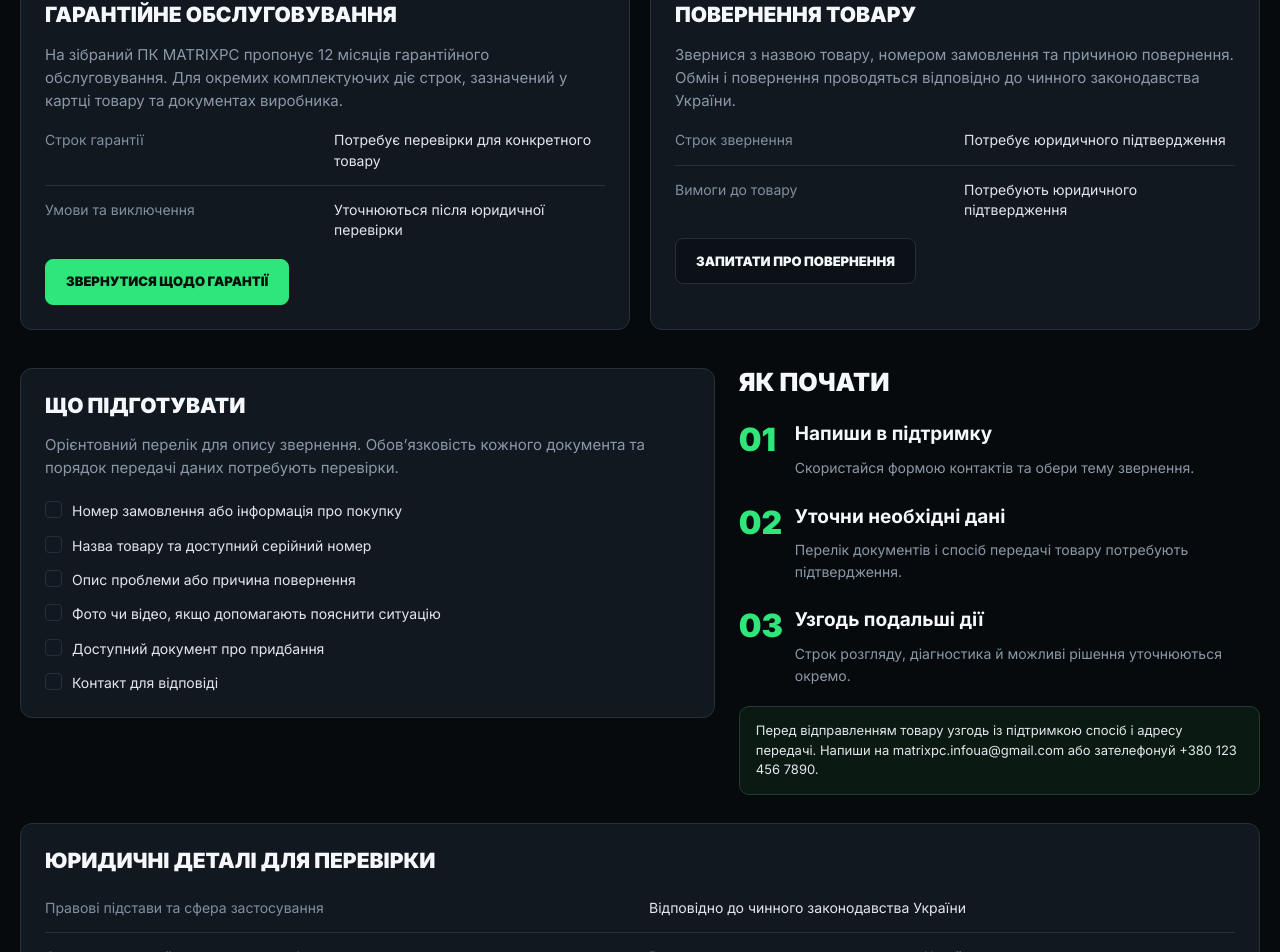
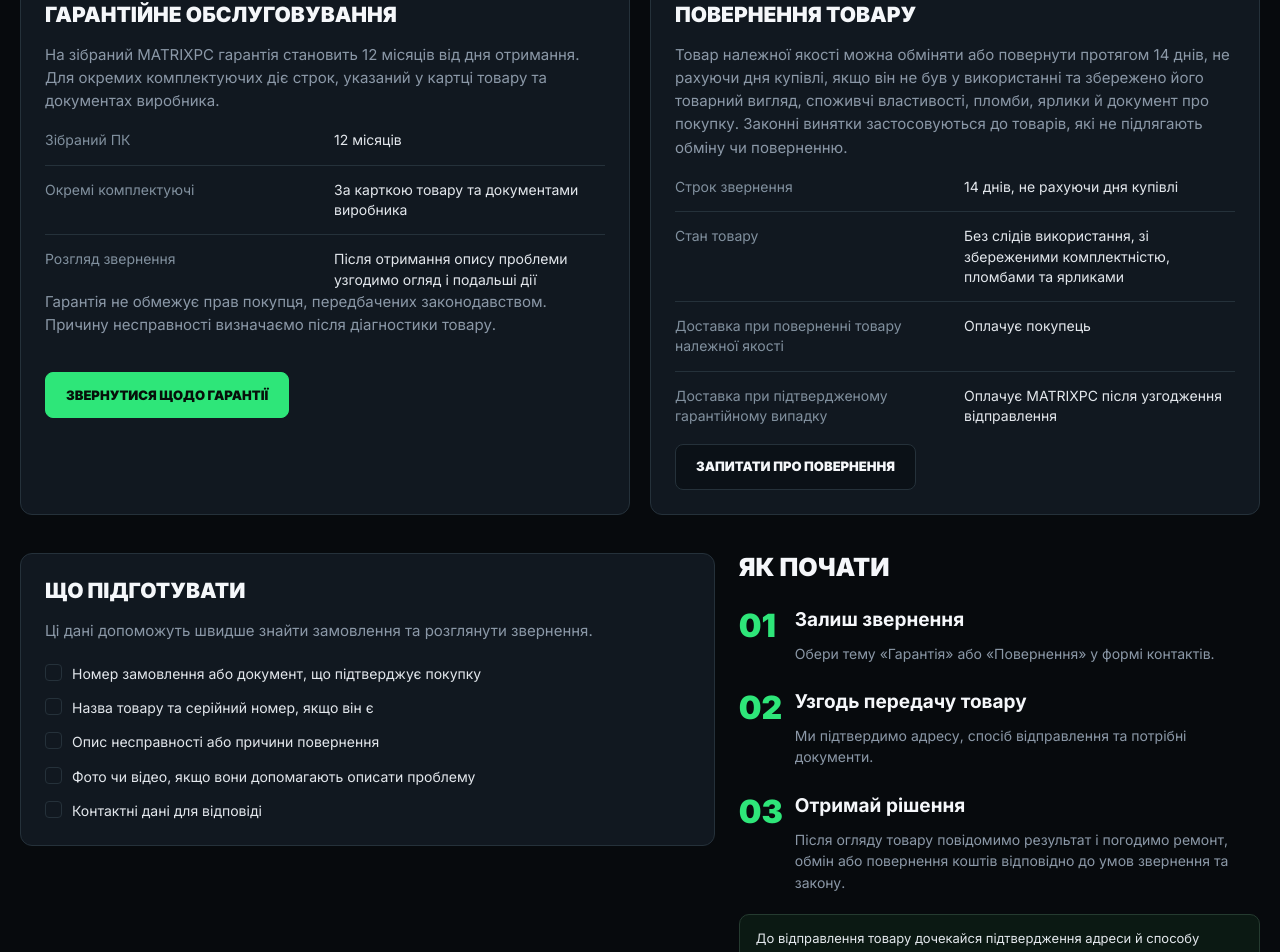
Before and after one commit to FL0PP1K/MatrixPC_FrontEnd, a React (Vite) app: page /warranty in a window 1280 px wide. Shown: the part 380-1332 px from the top of the page. Built offline with nearby package versions, Linux system fonts and the light colour scheme; no server answers.

Commit message:
content: remove demo copy from WarrantyPage.jsx

```diff
--- a/src/pages/WarrantyPage.jsx
+++ b/src/pages/WarrantyPage.jsx
@@ -2,43 +2,43 @@ import { ArrowLink, DataRows, InfoCard, PageIntro } from './InfoPageShared';
 import './InfoPages.css';
 
 const preparation = [
-  'Номер замовлення або інформація про покупку',
-  'Назва товару та доступний серійний номер',
-  'Опис проблеми або причина повернення',
-  'Фото чи відео, якщо допомагають пояснити ситуацію',
-  'Доступний документ про придбання',
-  'Контакт для відповіді',
+  'Номер замовлення або документ, що підтверджує покупку',
+  'Назва товару та серійний номер, якщо він є',
+  'Опис несправності або причини повернення',
+  'Фото чи відео, якщо вони допомагають описати проблему',
+  'Контактні дані для відповіді',
 ];
 
 const steps = [
-  ['01', 'Напиши в підтримку', 'Скористайся формою контактів та обери тему звернення.'],
-  ['02', 'Уточни необхідні дані', 'Перелік документів і спосіб передачі товару потребують підтвердження.'],
-  ['03', 'Узгодь подальші дії', 'Строк розгляду, діагностика й можливі рішення уточнюються окремо.'],
+  ['01', 'Залиш звернення', 'Обери тему «Гарантія» або «Повернення» у формі контактів.'],
+  ['02', 'Узгодь передачу товару', 'Ми підтвердимо адресу, спосіб відправлення та потрібні документи.'],
+  ['03', 'Отримай рішення', 'Після огляду товару повідомимо результат і погодимо ремонт, обмін або повернення коштів відповідно до умов звернення та закону.'],
 ];
 
 export default function WarrantyPage() {
   return (
     <main className="info-page">
       <div className="info-container">
-        <PageIntro current="Гарантія та повернення" title="ГАРАНТІЯ ТА ПОВЕРНЕННЯ" subtitle="Зручна структура для звернення щодо товару та документів." />
+        <PageIntro current="Гарантія та повернення" title="ГАРАНТІЯ ТА ПОВЕРНЕННЯ" subtitle="Умови обслуговування, обміну та повернення товарів MATRIXPC." />
 
         <section className="info-card-grid info-card-grid-2 warranty-top-grid">
           <InfoCard icon={<span>♢</span>} title="ГАРАНТІЙНЕ ОБСЛУГОВУВАННЯ">
-            <p>На зібраний ПК MATRIXPC пропонує 12 місяців гарантійного обслуговування. Для окремих комплектуючих діє строк, зазначений у картці товару та документах виробника.</p>
-            <DataRows rows={[["Строк гарантії", "Потребує перевірки для конкретного товару"], ["Умови та виключення", "Уточнюються після юридичної перевірки"]]} />
+            <p>На зібраний MATRIXPC гарантія становить 12 місяців від дня отримання. Для окремих комплектуючих діє строк, указаний у картці товару та документах виробника.</p>
+            <DataRows rows={[["Зібраний ПК", "12 місяців"], ["Окремі комплектуючі", "За карткою товару та документами виробника"], ["Розгляд звернення", "Після отримання опису проблеми узгодимо огляд і подальші дії"]]} />
+            <p>Гарантія не обмежує прав покупця, передбачених законодавством. Причину несправності визначаємо після діагностики товару.</p>
             <ArrowLink to="/contacts?topic=warranty#contact-form" variant="primary">ЗВЕРНУТИСЯ ЩОДО ГАРАНТІЇ</ArrowLink>
           </InfoCard>
 
           <InfoCard icon={<span>↶</span>} title="ПОВЕРНЕННЯ ТОВАРУ">
-            <p>Звернися з назвою товару, номером замовлення та причиною повернення. Обмін і повернення проводяться відповідно до чинного законодавства України.</p>
-            <DataRows rows={[["Строк звернення", "Потребує юридичного підтвердження"], ["Вимоги до товару", "Потребують юридичного підтвердження"]]} />
+            <p>Товар належної якості можна обміняти або повернути протягом 14 днів, не рахуючи дня купівлі, якщо він не був у використанні та збережено його товарний вигляд, споживчі властивості, пломби, ярлики й документ про покупку. Законні винятки застосовуються до товарів, які не підлягають обміну чи поверненню.</p>
+            <DataRows rows={[["Строк звернення", "14 днів, не рахуючи дня купівлі"], ["Стан товару", "Без слідів використання, зі збереженими комплектністю, пломбами та ярликами"], ["Доставка при поверненні товару належної якості", "Оплачує покупець"], ["Доставка при підтвердженому гарантійному випадку", "Оплачує MATRIXPC після узгодження відправлення"]]} />
             <ArrowLink to="/contacts?topic=return#contact-form">ЗАПИТАТИ ПРО ПОВЕРНЕННЯ</ArrowLink>
           </InfoCard>
         </section>
 
         <section className="warranty-guide info-section">
           <InfoCard title="ЩО ПІДГОТУВАТИ">
-            <p>Орієнтовний перелік для опису звернення. Обов’язковість кожного документа та порядок передачі даних потребують перевірки.</p>
+            <p>Ці дані допоможуть швидше знайти замовлення та розглянути звернення.</p>
             <ul className="checklist">
               {preparation.map((item) => <li key={item}><span aria-hidden="true" />{item}</li>)}
             </ul>
@@ -50,12 +50,12 @@ export default function WarrantyPage() {
                 <span>{number}</span><div><h3>{title}</h3><p>{text}</p></div>
               </article>
             ))}
-            <p className="info-note">Перед відправленням товару узгодь із підтримкою спосіб і адресу передачі. Напиши на matrixpc.infoua@gmail.com або зателефонуй +380 123 456 7890.</p>
+            <p className="info-note">До відправлення товару дочекайся підтвердження адреси й способу передачі від підтримки. Email: matrixpc.infoua@gmail.com · телефон: +380 123 456 7890.</p>
           </div>
         </section>
 
-        <InfoCard className="legal-details" title="ЮРИДИЧНІ ДЕТАЛІ ДЛЯ ПЕРЕВІРКИ">
-          <DataRows rows={[["Правові підстави та сфера застосування", "Відповідно до чинного законодавства України"], ["Строки розгляду й повернення коштів", "Визначаються чинним законодавством України"], ["Доставка товару та можливі витрати", "Умови передачі узгоджуються з підтримкою до відправлення"]]} />
+        <InfoCard className="legal-details" title="ВАЖЛИВО ЗНАТИ">
+          <DataRows rows={[["Гарантійний строк", "Починається від отримання товару, якщо інше не передбачено законом"], ["Строк усунення недоліків", "До 14 днів або інший строк за погодженням сторін"], ["Передача товару на діагностику", "Спосіб та адресу узгодь із підтримкою до відправлення"]]} />
         </InfoCard>
       </div>
     </main>
```
